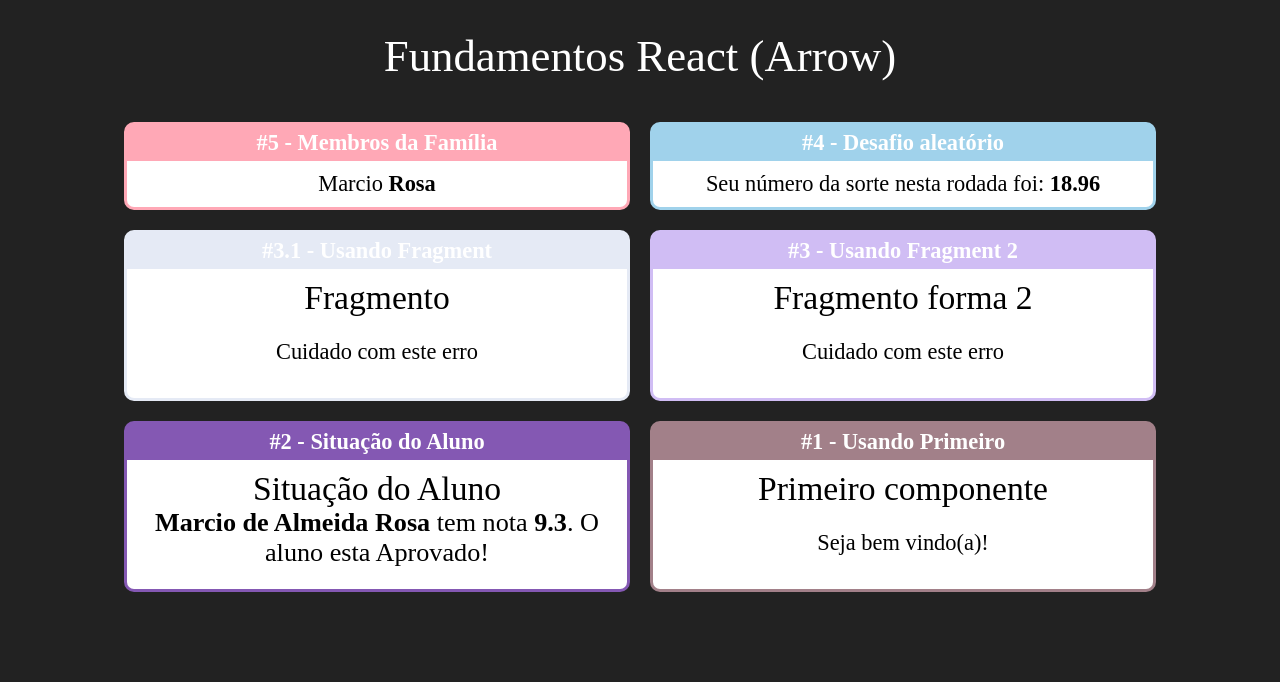
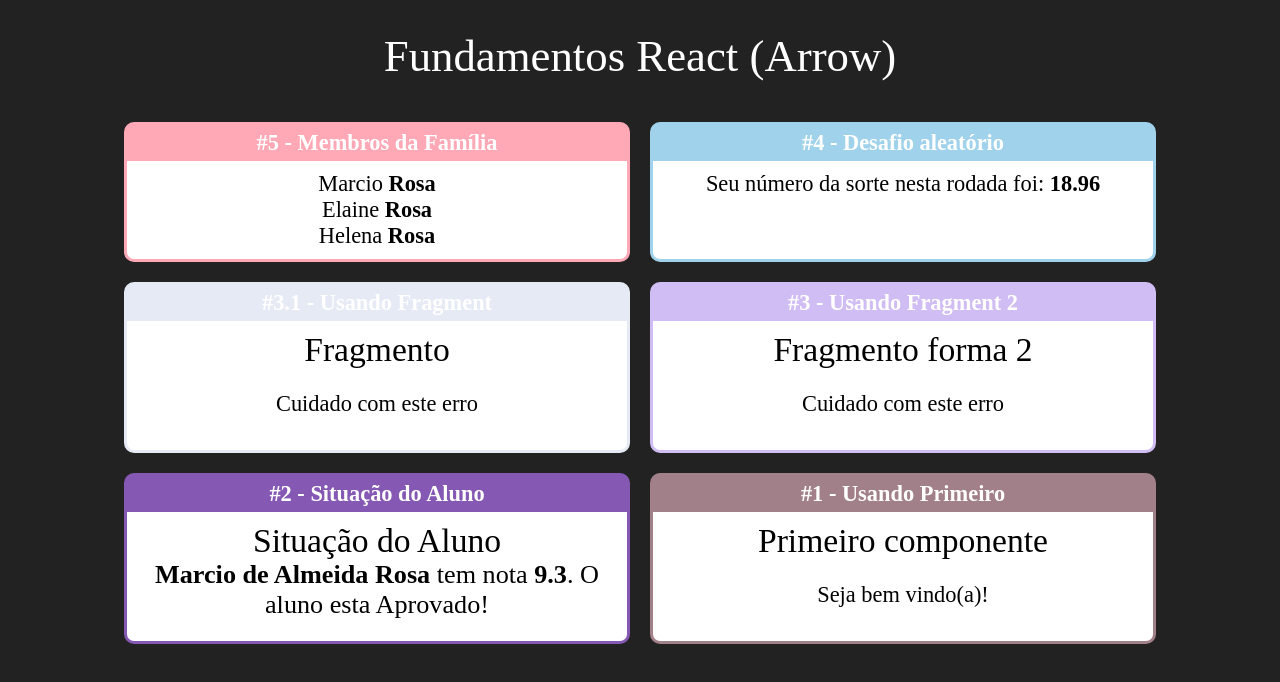
Before and after one commit to MarcioDeAlmeidaRosa/curso-react-redux, a React (Create React App) app in the folder fundamentos-react/: page / in a window 1280 px wide. Shown: the top 682 px of the page. Built offline with nearby package versions, Linux system fonts and the light colour scheme.

Commit message:
Aplicando primeira parte do - 28. Componente com Filho #02 - com todos os filhos usando o React.Children.map para funcionar

```diff
--- a/fundamentos-react/src/App.jsx
+++ b/fundamentos-react/src/App.jsx
@@ -18,8 +18,8 @@ export default () => (
       <Cards title="#5 - Membros da Família" color="#ffa8B6">
         <Family surname="Rosa" >
           <Membrer name='Marcio' />
-          {/* <Membrer name='Elaine' />
-          <Membrer name='Helena' /> */}
+          <Membrer name='Elaine' />
+          <Membrer name='Helena' />
         </Family>
       </Cards>
 
--- a/fundamentos-react/src/components/basics/Family.jsx
+++ b/fundamentos-react/src/components/basics/Family.jsx
@@ -6,8 +6,12 @@ export default (props) => {
       {/* <Membrer name="Marcio" surname={props.surname} />
       <Membrer name="Elaine" {...props} />
       <Membrer name="Helena" surname={props.surname} /> */}
-      {cloneElement(props.children, { ...props })}
       {/* {props.children} */}
+      {/* {cloneElement(props.children, { ...props })} */}
+
+      {React.Children.map(props.children, (child) => {
+        return cloneElement(child, props);
+      })}
     </>
   );
 };
```
